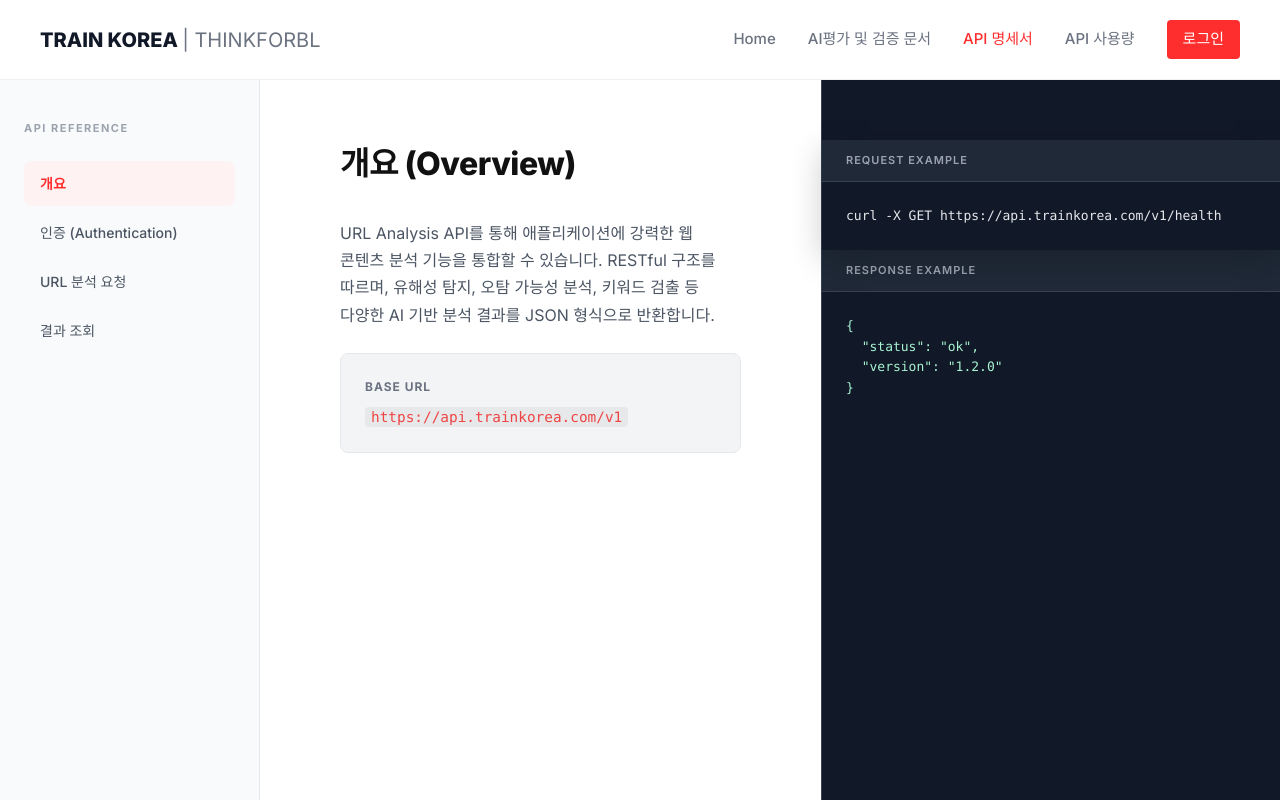
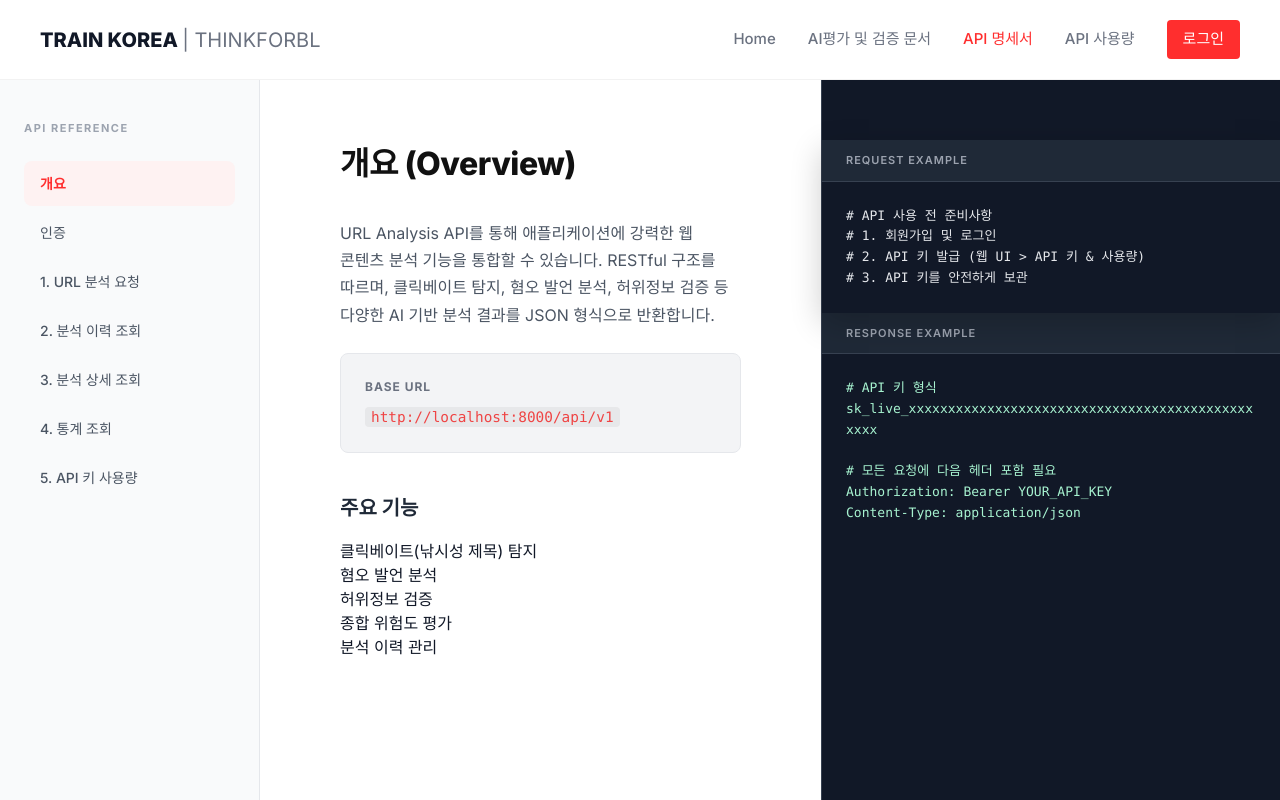
Before and after one commit to KANG-Hyeong-uk/opensource_K, a React (Vite) app in the folder frontend/: page /docs in a window 1280 px wide. Shown: the top 800 px of the page. Built offline with nearby package versions, Linux system fonts and the light colour scheme.

Commit message:
front api명세서 수정

```diff
--- a/frontend/src/pages/ApiDocs.jsx
+++ b/frontend/src/pages/ApiDocs.jsx
@@ -3,6 +3,10 @@ import './ApiDocs.css';
 
 const ApiDocs = () => {
     const [activeTab, setActiveTab] = useState('overview');
+
+    // 실제 배포 시 환경변수로 변경
+    const BASE_URL = import.meta.env.VITE_API_BASE_URL || 'http://localhost:8000';
+    const API_URL = `${BASE_URL}/api/v1`;
 
     const sections = {
         overview: {
@@ -11,19 +15,32 @@ const ApiDocs = () => {
                 <>
                     <p>
                         URL Analysis API를 통해 애플리케이션에 강력한 웹 콘텐츠 분석 기능을 통합할 수 있습니다.
-                        RESTful 구조를 따르며, 유해성 탐지, 오탐 가능성 분석, 키워드 검출 등 다양한 AI 기반 분석 결과를 JSON 형식으로 반환합니다.
+                        RESTful 구조를 따르며, 클릭베이트 탐지, 혐오 발언 분석, 허위정보 검증 등 다양한 AI 기반 분석 결과를 JSON 형식으로 반환합니다.
                     </p>
                     <div className="info-box">
                         <strong>Base URL</strong>
-                        <code className="inline-code">https://api.trainkorea.com/v1</code>
+                        <code className="inline-code">{API_URL}</code>
                     </div>
+                    <h3>주요 기능</h3>
+                    <ul>
+                        <li>클릭베이트(낚시성 제목) 탐지</li>
+                        <li>혐오 발언 분석</li>
+                        <li>허위정보 검증</li>
+                        <li>종합 위험도 평가</li>
+                        <li>분석 이력 관리</li>
+                    </ul>
                 </>
             ),
-            codeRequest: `curl -X GET https://api.trainkorea.com/v1/health`,
-            codeResponse: `{
-  "status": "ok",
-  "version": "1.2.0"
-}`
+            codeRequest: `# API 사용 전 준비사항
+# 1. 회원가입 및 로그인
+# 2. API 키 발급 (웹 UI > API 키 & 사용량)
+# 3. API 키를 안전하게 보관`,
+            codeResponse: `# API 키 형식
+sk_live_xxxxxxxxxxxxxxxxxxxxxxxxxxxxxxxxxxxxxxxxxxxxxxxx
+
+# 모든 요청에 다음 헤더 포함 필요
+Authorization: Bearer YOUR_API_KEY
+Content-Type: application/json`
         },
         auth: {
             title: '인증 (Authentication)',
@@ -33,70 +50,271 @@ const ApiDocs = () => {
                         모든 API 요청은 <strong>Bearer Token</strong> 인증 방식을 사용합니다.
                         발급받은 API Key를 요청 헤더의 <code>Authorization</code> 필드에 포함해야 합니다.
                     </p>
-                    <p>API Key가 유출되지 않도록 주의하십시오. 클라이언트 사이드 코드(HTML/JS)에 키를 직접 노출하는 것은 권장하지 않습니다.</p>
+                    <h3>API 키 발급 방법</h3>
+                    <ol>
+                        <li>웹 UI에 로그인</li>
+                        <li>"API 키 & 사용량" 메뉴 접속</li>
+                        <li>"API 키 발급하기" 버튼 클릭</li>
+                        <li>발급된 키를 안전하게 복사 및 보관</li>
+                    </ol>
+                    <div className="info-box" style={{marginTop: '16px', backgroundColor: '#fff3cd', borderColor: '#ffc107'}}>
+                        <strong>⚠️ 보안 주의사항</strong>
+                        <ul style={{marginTop: '8px', marginBottom: 0}}>
+                            <li>API 키를 공개 저장소(GitHub 등)에 업로드하지 마세요</li>
+                            <li>클라이언트 코드에 직접 포함하지 마세요</li>
+                            <li>환경변수나 서버 측에서 안전하게 관리하세요</li>
+                        </ul>
+                    </div>
                 </>
             ),
-            codeRequest: `curl -X GET https://api.trainkorea.com/v1/profile \\
-  -H "Authorization: Bearer YOUR_API_KEY"`,
-            codeResponse: `{
-  "authenticated": true,
-  "user": "gildong_hong",
-  "quota_remaining": 950
+            codeRequest: `curl -X POST ${API_URL}/analyze/ \\
+  -H "Authorization: Bearer sk_live_xxxxx..." \\
+  -H "Content-Type: application/json" \\
+  -d '{"url": "https://example.com"}'`,
+            codeResponse: `# 인증 성공
+{
+  "success": true,
+  "message": "Analysis completed successfully",
+  "data": { ... }
+}
+
+# 인증 실패 (401)
+{
+  "detail": "Invalid API key"
 }`
         },
         analyze: {
-            title: 'URL 분석 요청 (POST)',
+            title: '1. URL 분석 요청',
             content: (
                 <>
-                    <p>특정 URL의 콘텐츠를 비동기적으로 분석을 요청합니다. 요청이 접수되면 <code>job_id</code>가 즉시 반환됩니다.</p>
+                    <p>
+                        <code>POST {API_URL}/analyze/</code>
+                    </p>
+                    <p>특정 URL의 콘텐츠를 분석하여 클릭베이트, 혐오 발언, 허위정보 여부를 판단합니다.</p>
                     <h3>Headers</h3>
                     <ul>
                         <li><code>Content-Type: application/json</code></li>
-                        <li><code>Authorization: Bearer YOUR_KEY</code></li>
+                        <li><code>Authorization: Bearer YOUR_API_KEY</code></li>
                     </ul>
                     <h3>Body Parameters</h3>
                     <table className="param-table">
                         <thead><tr><th>Field</th><th>Type</th><th>Required</th><th>Description</th></tr></thead>
                         <tbody>
                             <tr><td>url</td><td>string</td><td>Yes</td><td>분석할 대상 웹페이지 URL (http/https)</td></tr>
-                            <tr><td>fast_mode</td><td>boolean</td><td>No</td><td>빠른 분석 모드 사용 여부 (기본값: false)</td></tr>
+                        </tbody>
+                    </table>
+                    <h3>Response Fields</h3>
+                    <ul>
+                        <li><code>is_clickbait</code>: 클릭베이트 여부 (boolean)</li>
+                        <li><code>is_hate_speech</code>: 혐오 발언 여부 (boolean)</li>
+                        <li><code>is_misinformation</code>: 허위정보 여부 (boolean)</li>
+                        <li><code>is_safe</code>: 안전한 콘텐츠 여부 (boolean)</li>
+                        <li><code>risk_level</code>: 위험도 (low/medium/high)</li>
+                        <li><code>confidence_score</code>: 신뢰도 점수 (0.0-1.0)</li>
+                    </ul>
+                </>
+            ),
+            codeRequest: `curl -X POST ${API_URL}/analyze/ \\
+  -H "Authorization: Bearer YOUR_API_KEY" \\
+  -H "Content-Type: application/json" \\
+  -d '{
+    "url": "https://n.news.naver.com/article/032/0003416041"
+  }'`,
+            codeResponse: `{
+  "success": true,
+  "message": "Analysis completed successfully",
+  "data": {
+    "id": 4,
+    "url": "https://n.news.naver.com/article/032/0003416041",
+    "title": "뉴스 기사 제목",
+    "is_clickbait": true,
+    "is_hate_speech": false,
+    "is_misinformation": false,
+    "is_safe": false,
+    "risk_level": "medium",
+    "confidence_score": 0.85,
+    "analysis_details": {
+      "clickbait": {
+        "is_detected": true,
+        "confidence": 0.85,
+        "reason": "분석 근거..."
+      }
+    },
+    "created_at": "2025-12-18T15:59:51+09:00"
+  }
+}`
+        },
+        history: {
+            title: '2. 분석 이력 조회',
+            content: (
+                <>
+                    <p>
+                        <code>GET {API_URL}/history/</code>
+                    </p>
+                    <p>사용자의 모든 분석 이력을 조회합니다. 페이지네이션을 지원합니다.</p>
+                    <h3>Query Parameters</h3>
+                    <table className="param-table">
+                        <thead><tr><th>Field</th><th>Type</th><th>Required</th><th>Description</th></tr></thead>
+                        <tbody>
+                            <tr><td>page</td><td>integer</td><td>No</td><td>페이지 번호 (기본값: 1)</td></tr>
+                            <tr><td>page_size</td><td>integer</td><td>No</td><td>페이지당 항목 수 (기본값: 10)</td></tr>
                         </tbody>
                     </table>
                 </>
             ),
-            codeRequest: `curl -X POST https://api.trainkorea.com/v1/analyze \\
-  -H "Authorization: Bearer YOUR_API_KEY" \\
-  -H "Content-Type: application/json" \\
-  -d '{
-    "url": "https://example.com/article/123",
-    "fast_mode": true
-  }'`,
+            codeRequest: `curl -X GET "${API_URL}/history/?page=1&page_size=10" \\
+  -H "Authorization: Bearer YOUR_API_KEY"`,
             codeResponse: `{
-  "status": "queued",
-  "job_id": "job_8f7d9a2b",
-  "estimated_time": "3s"
+  "success": true,
+  "count": 25,
+  "next": "${API_URL}/history/?page=2",
+  "previous": null,
+  "results": [
+    {
+      "id": 4,
+      "url": "https://example.com/article",
+      "title": "기사 제목",
+      "is_clickbait": true,
+      "is_hate_speech": false,
+      "risk_level": "medium",
+      "created_at": "2025-12-18T15:59:51+09:00"
+    }
+  ]
 }`
         },
-        result: {
-            title: '결과 조회 (GET)',
+        detail: {
+            title: '3. 분석 상세 조회',
             content: (
                 <>
-                    <p>분석 작업의 상태 및 최종 결과를 조회합니다. 상태가 <code>completed</code>일 때 상세 레포트가 포함됩니다.</p>
-                    <h3>Parameters</h3>
-                    <p>URL 경로에 <code>job_id</code>를 포함하여 요청합니다.</p>
+                    <p>
+                        <code>GET {API_URL}/results/&lt;analysis_id&gt;/</code>
+                    </p>
+                    <p>특정 분석 결과의 상세 정보를 조회합니다.</p>
+                    <h3>Path Parameters</h3>
+                    <table className="param-table">
+                        <thead><tr><th>Field</th><th>Type</th><th>Description</th></tr></thead>
+                        <tbody>
+                            <tr><td>analysis_id</td><td>integer</td><td>분석 결과 ID</td></tr>
+                        </tbody>
+                    </table>
                 </>
             ),
-            codeRequest: `curl -X GET https://api.trainkorea.com/v1/analyze/job_8f7d9a2b \\
+            codeRequest: `curl -X GET ${API_URL}/results/4/ \\
   -H "Authorization: Bearer YOUR_API_KEY"`,
             codeResponse: `{
-  "status": "completed",
-  "result": {
-    "safety_score": 98,
-    "risk_level": "Safe",
-    "categories": ["Technology", "Verfied"],
-    "flagged_keywords": []
-  },
-  "analyzed_at": "2024-12-12T10:00:00Z"
+  "success": true,
+  "data": {
+    "id": 4,
+    "url": "https://example.com",
+    "title": "기사 제목",
+    "content": "본문 내용...",
+    "is_clickbait": true,
+    "is_hate_speech": false,
+    "is_misinformation": false,
+    "is_safe": false,
+    "risk_level": "medium",
+    "confidence_score": 0.85,
+    "analysis_details": {
+      "clickbait": {
+        "is_detected": true,
+        "confidence": 0.85,
+        "reason": "상세한 분석 근거..."
+      },
+      "hate_speech": {
+        "is_detected": false,
+        "confidence": 0.95,
+        "reason": "분석 근거..."
+      },
+      "misinformation": {
+        "is_detected": false,
+        "confidence": 0.7,
+        "reason": "분석 근거..."
+      }
+    },
+    "created_at": "2025-12-18T15:59:51+09:00"
+  }
+}`
+        },
+        statistics: {
+            title: '4. 통계 조회',
+            content: (
+                <>
+                    <p>
+                        <code>GET {API_URL}/statistics/</code>
+                    </p>
+                    <p>사용자의 분석 통계를 조회합니다.</p>
+                    <h3>Response Fields</h3>
+                    <ul>
+                        <li><code>total_analyses</code>: 총 분석 수</li>
+                        <li><code>clickbait_count</code>: 클릭베이트 탐지 수</li>
+                        <li><code>hate_speech_count</code>: 혐오 발언 탐지 수</li>
+                        <li><code>misinformation_count</code>: 허위정보 탐지 수</li>
+                        <li><code>safe_count</code>: 안전한 콘텐츠 수</li>
+                    </ul>
+                </>
+            ),
+            codeRequest: `curl -X GET ${API_URL}/statistics/ \\
+  -H "Authorization: Bearer YOUR_API_KEY"`,
+            codeResponse: `{
+  "success": true,
+  "data": {
+    "total_analyses": 150,
+    "clickbait_count": 45,
+    "hate_speech_count": 12,
+    "misinformation_count": 8,
+    "safe_count": 85,
+    "risk_distribution": {
+      "low": 85,
+      "medium": 45,
+      "high": 20
+    },
+    "recent_activity": [
+      {
+        "date": "2025-12-18",
+        "count": 15
+      }
+    ]
+  }
+}`
+        },
+        usage: {
+            title: '5. API 키 사용량 조회',
+            content: (
+                <>
+                    <p>
+                        <code>GET {API_URL}/api-keys/&lt;key_id&gt;/usage/</code>
+                    </p>
+                    <p>API 키의 사용 통계를 조회합니다.</p>
+                    <h3>Query Parameters</h3>
+                    <table className="param-table">
+                        <thead><tr><th>Field</th><th>Type</th><th>Description</th></tr></thead>
+                        <tbody>
+                            <tr><td>period</td><td>string</td><td>조회 기간 (7d, 30d, 90d)</td></tr>
+                        </tbody>
+                    </table>
+                </>
+            ),
+            codeRequest: `curl -X GET "${API_URL}/api-keys/3/usage/?period=30d" \\
+  -H "Authorization: Bearer YOUR_API_KEY"`,
+            codeResponse: `{
+  "success": true,
+  "data": {
+    "total_requests": 150,
+    "requests_today": 15,
+    "requests_this_week": 67,
+    "requests_this_month": 150,
+    "last_used_at": "2025-12-18T15:59:51+09:00",
+    "endpoint_stats": {
+      "/api/v1/analyze/": 120,
+      "/api/v1/history/": 30
+    },
+    "daily_stats": [
+      {
+        "date": "2025-12-18",
+        "count": 15
+      }
+    ]
+  }
 }`
         }
     };
@@ -116,19 +334,37 @@ const ApiDocs = () => {
                         className={activeTab === 'auth' ? 'active' : ''}
                         onClick={() => setActiveTab('auth')}
                     >
-                        인증 (Authentication)
+                        인증
                     </li>
                     <li
                         className={activeTab === 'analyze' ? 'active' : ''}
                         onClick={() => setActiveTab('analyze')}
                     >
-                        URL 분석 요청
+                        1. URL 분석 요청
                     </li>
                     <li
-                        className={activeTab === 'result' ? 'active' : ''}
-                        onClick={() => setActiveTab('result')}
+                        className={activeTab === 'history' ? 'active' : ''}
+                        onClick={() => setActiveTab('history')}
                     >
-                        결과 조회
+                        2. 분석 이력 조회
+                    </li>
+                    <li
+                        className={activeTab === 'detail' ? 'active' : ''}
+                        onClick={() => setActiveTab('detail')}
+                    >
+                        3. 분석 상세 조회
+                    </li>
+                    <li
+                        className={activeTab === 'statistics' ? 'active' : ''}
+                        onClick={() => setActiveTab('statistics')}
+                    >
+                        4. 통계 조회
+                    </li>
+                    <li
+                        className={activeTab === 'usage' ? 'active' : ''}
+                        onClick={() => setActiveTab('usage')}
+                    >
+                        5. API 키 사용량
                     </li>
                 </ul>
             </aside>
```
Also changed, not shown: 1 other file (tests, documents, lock files or other folders).
